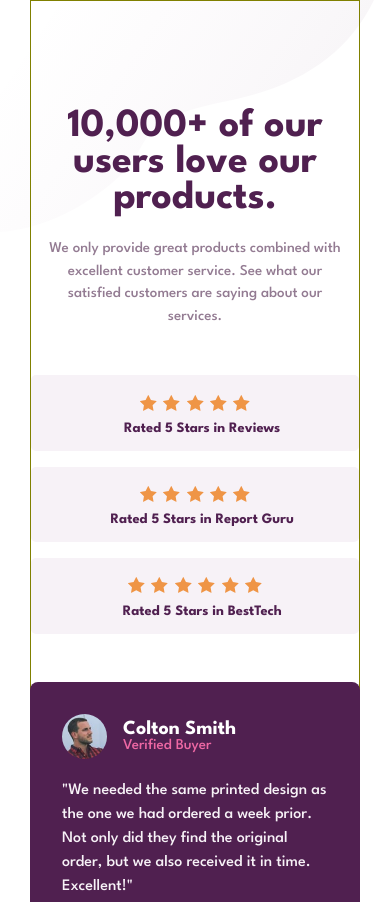
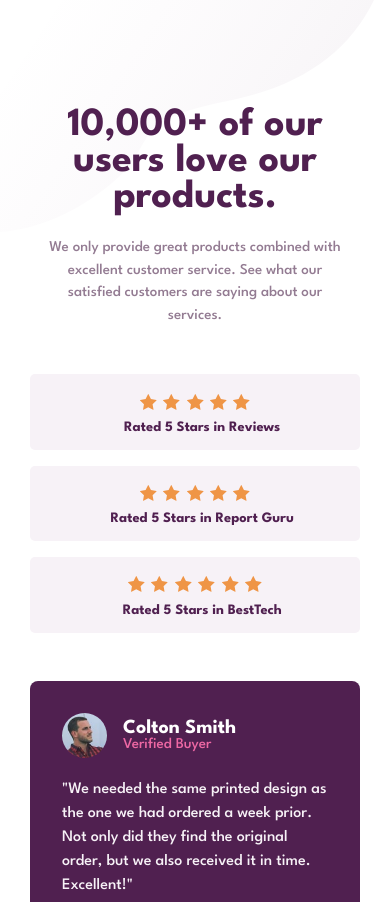
Before and after one commit to verakissyou17/Social-Proof-Master, a plain HTML site: page index.html in a window 390 px wide. Shown: the top 902 px of the page. Drawn offline with Linux system fonts and the light colour scheme.

Commit message:
delete border from main

```diff
--- a/style.css
+++ b/style.css
@@ -196,7 +196,6 @@ article p {
 
 main {
   max-width: 330px;
-  border: 1px solid olive;
 }
 
 h1,
```
